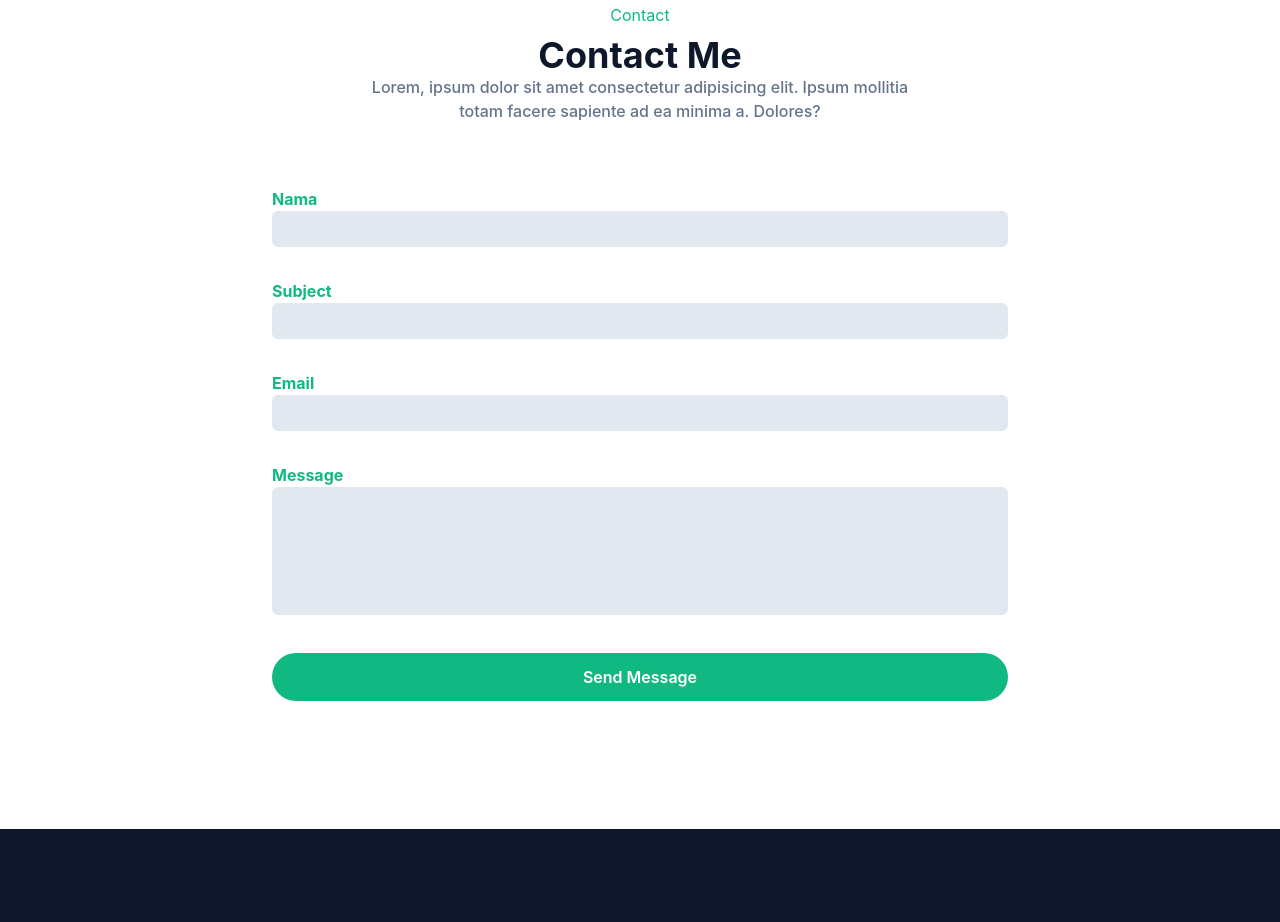
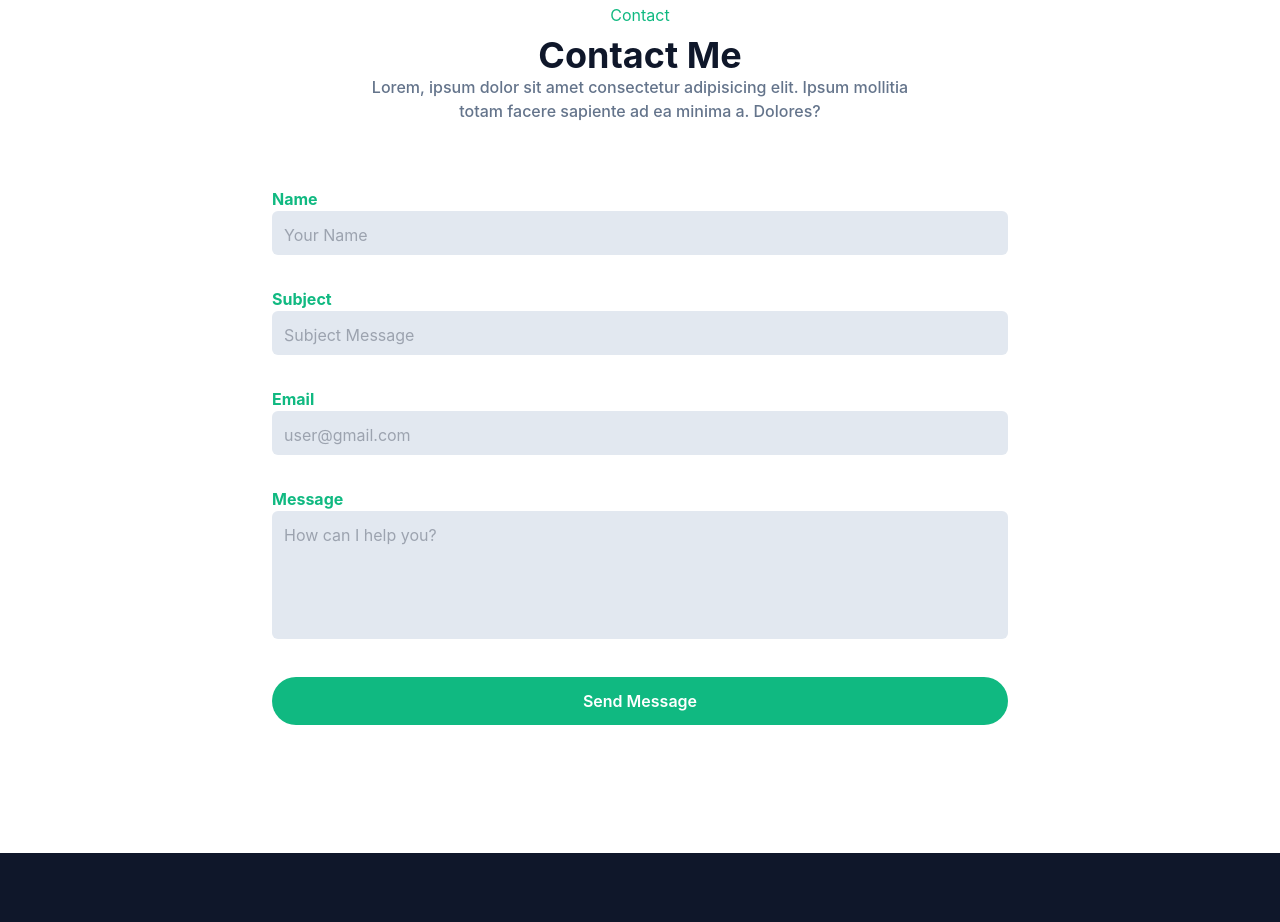
Before and after one commit to Fiskhl/portfolio-tailwindcss, a website: page index.html in a window 1280 px wide. Shown: the part 2425-3347 px from the top of the page. Drawn offline with nearby package versions, Linux system fonts and the light colour scheme.

Commit message:
update perbaikan

```diff
--- a/index.html
+++ b/index.html
@@ -200,20 +200,20 @@
     <form onsubmit="SendMail(); reset(); return false;">
       <div class="w-full md:w-3/5 md:mx-auto">
         <div class="w-full px-4 mb-8">
-          <label for="name" class="text-base font-bold text-primary">Nama</label>
-          <input type="text" id="name" class="w-full bg-slate-200 text-dark pt-3 rounded-md focus:outline-none focus:ring-primary focus:ring-1 focus:border-primary" required />
+          <label for="name" class="text-base font-bold text-primary">Name</label>
+          <input type="text" id="name" class="w-full bg-slate-200 text-dark pt-3 px-3 py-2 rounded-md focus:outline-none focus:ring-primary focus:ring-1 focus:border-primary" placeholder="Your Name" required />
         </div>
         <div class="w-full px-4 mb-8">
           <label for="name" class="text-base font-bold text-primary">Subject</label>
-          <input type="text" id="subject" class="w-full bg-slate-200 text-dark pt-3 rounded-md focus:outline-none focus:ring-primary focus:ring-1 focus:border-primary" required />
+          <input type="text" id="subject" class="w-full bg-slate-200 text-dark pt-3 px-3 py-2 rounded-md focus:outline-none focus:ring-primary focus:ring-1 focus:border-primary" placeholder="Subject Message" required />
         </div>
         <div class="w-full px-4 mb-8">
           <label for="email" class="text-base font-bold text-primary">Email</label>
-          <input type="email" id="email" class="w-full bg-slate-200 text-dark pt-3 rounded-md focus:outline-none focus:ring-primary focus:ring-1 focus:border-primary" required />
+          <input type="email" id="email" class="w-full bg-slate-200 text-dark pt-3 px-3 py-2 rounded-md focus:outline-none focus:ring-primary focus:ring-1 focus:border-primary" placeholder="user@gmail.com" required />
         </div>
         <div class="w-full px-4 mb-8">
           <label for="Message" class="text-base font-bold text-primary">Message</label>
-          <textarea type="text" id="message" class="resize-none w-full bg-slate-200 text-dark pt-3 rounded-md focus:outline-none focus:ring-primary focus:ring-1 focus:border-primary h-32" required></textarea>
+          <textarea type="text" id="message" class="resize-none w-full bg-slate-200 text-dark pt-3 px-3 py-2 rounded-md focus:outline-none focus:ring-primary focus:ring-1 focus:border-primary h-32" placeholder="How can I help you?" required></textarea>
         </div>
         <div class="w-full px-4">
           <button type="submit" class="text-base font-semibold text-white bg-primary py-3 px-8 rounded-full w-full hover:opacity-80 hover:shadow-lg transition duration-500">Send Message</button>
```
Also changed, not shown: public/css/style.css.
